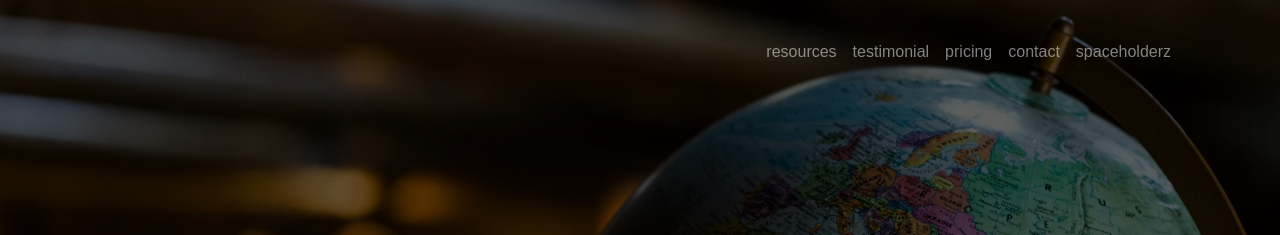
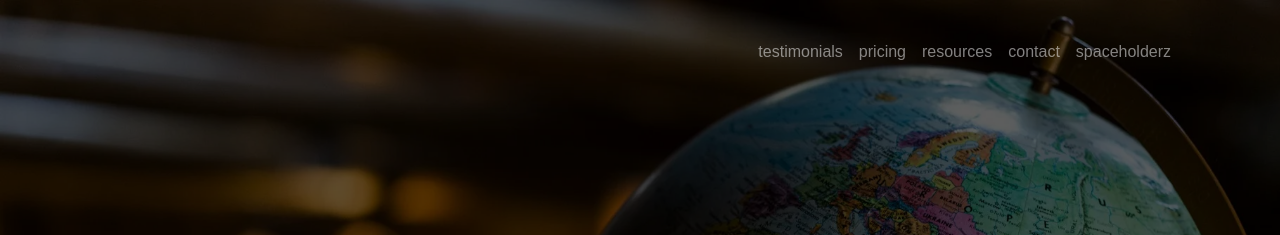
Before and after one commit to misterclarity/misterclarity-refactored, a Jekyll site: the page index.html, which Jekyll copies as it is, in a window 1280 px wide. Shown: the top 235 px of the page. Built offline with Jekyll 4.4.1, drawn with Linux system fonts in a browser that asks for light colours; some web fonts are replaced.

Commit message:
Nav: testimonials plural, resources between pricing and contact
Co-Authored-By: Claude Fable 5 <noreply@anthropic.com>

```diff
--- a/_layouts/default.html
+++ b/_layouts/default.html
@@ -40,9 +40,9 @@
 
 				<div class="collapse navbar-collapse" id="navigation">
 					<ul class="navbar-nav ml-auto">
+						<li class="nav-item"><a class="nav-link" href="/#testimonial">testimonials</a></li>
+						<li class="nav-item"><a class="nav-link" href="/#pricing">pricing</a></li>
 						<li class="nav-item"><a class="nav-link" href="/resources/">resources</a></li>
-						<li class="nav-item"><a class="nav-link" href="/#testimonial">testimonial</a></li>
-						<li class="nav-item"><a class="nav-link" href="/#pricing">pricing</a></li>
 						<li class="nav-item"><a class="nav-link" href="/#contact">contact</a></li>
 						<li class="nav-item"><a class="nav-link" target="_blank" rel="noopener"
 								href="https://www.spaceholderz.com/">spaceholderz</a></li>
--- a/index.html
+++ b/index.html
@@ -60,9 +60,9 @@
 
 				<div class="collapse navbar-collapse" id="navigation">
 					<ul class="navbar-nav ml-auto">
+						<li class="nav-item"><a class="nav-link" href="#testimonial">testimonials</a></li>
+						<li class="nav-item"><a class="nav-link" href="#pricing">pricing</a></li>
 						<li class="nav-item"><a class="nav-link" href="/resources/">resources</a></li>
-						<li class="nav-item"><a class="nav-link" href="#testimonial">testimonial</a></li>
-						<li class="nav-item"><a class="nav-link" href="#pricing">pricing</a></li>
 						<li class="nav-item"><a class="nav-link" href="#contact">contact</a></li>
 						<li class="nav-item"><a class="nav-link" target="_blank" rel="noopener"
 								href="https://www.spaceholderz.com/">spaceholderz</a></li>
```
